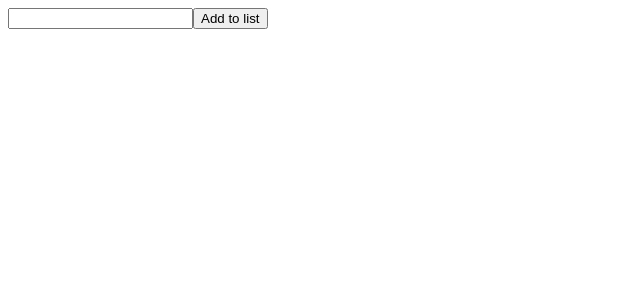
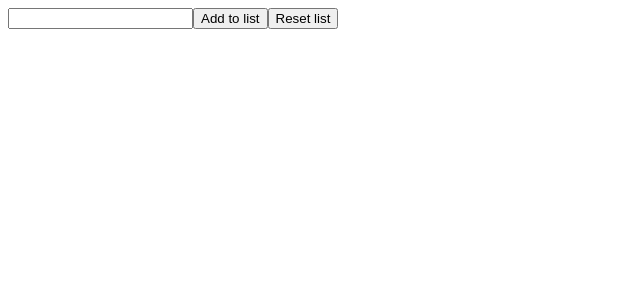
Before and after one commit to ANDgeloREA/react-exercises, a React (Create React App) app in the folder react-exercises/: page / in a window 1280 px wide. Shown: the top 300 px of the page, without its empty margins (0-640 px from the left). Built offline with nearby package versions, Linux system fonts and the light colour scheme.

Commit message:
complete exercise 27

```diff
--- a/react-exercises/src/components/TodoList.js
+++ b/react-exercises/src/components/TodoList.js
@@ -10,6 +10,12 @@ const TodoList = () => {
         setValue("")
     }
 
+    const handleReset = (event) => {
+        event.preventDefault()
+        setItems([])
+        setValue("")
+    }
+
     const handleInputChange = (event) => {
         setValue(event.target.value)
     }
@@ -19,6 +25,7 @@ const TodoList = () => {
             <form>
                 <input type="text" value={value} onInput={handleInputChange} />
                 <button type="submit" onClick={handleClick}>Add to list</button>
+                <button type="submit" onClick={handleReset}>Reset list</button>
             </form>
             <ul>
                 {items.map((item, index) => { return (<li key={index}>{item}</li>) })}
```
Also changed, not shown: 2 other files (tests, documents, lock files or other folders).
